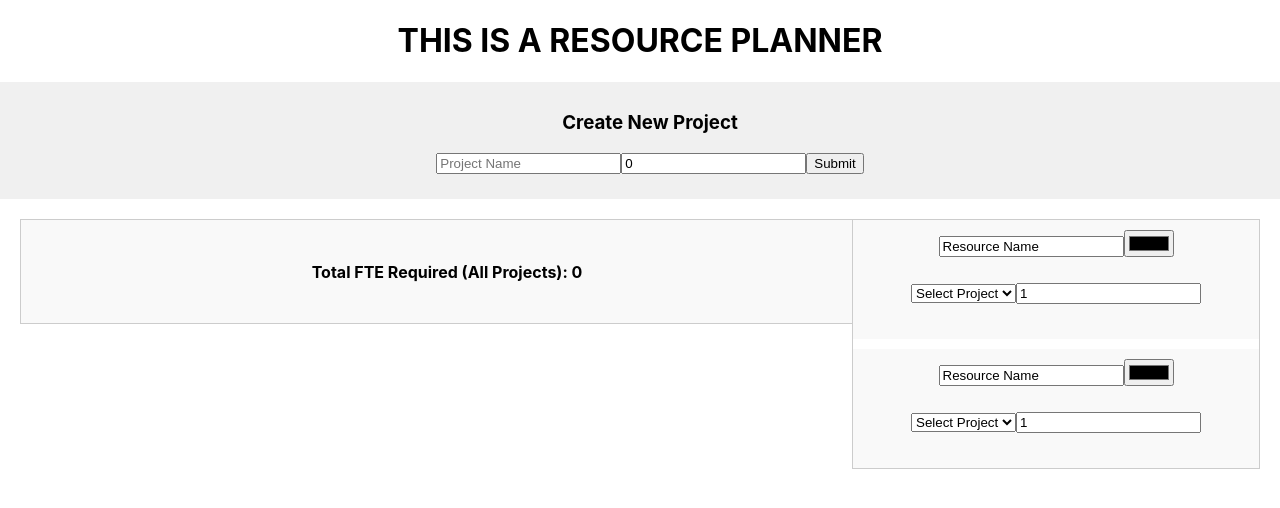
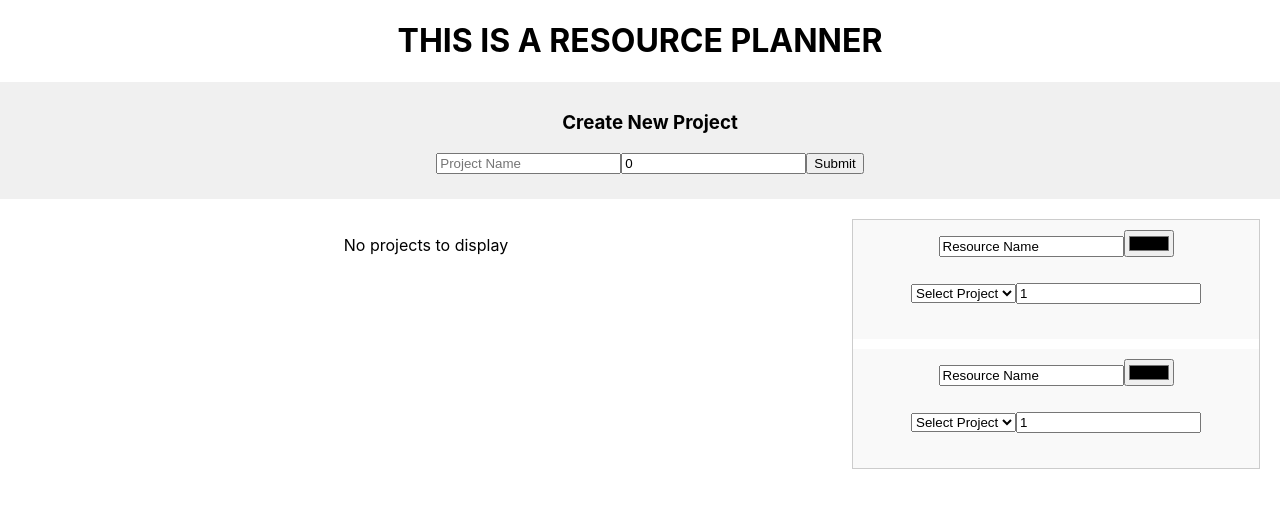
Before and after one commit to heyimannie/anniesresourceplanner, a React (Create React App) app: page / in a window 1280 px wide. Shown: the top 508 px of the page. Built offline with nearby package versions, Linux system fonts and the light colour scheme.

Commit message:
bar chart percentage mod

```diff
--- a/src/components/BarChart.js
+++ b/src/components/BarChart.js
@@ -1,14 +1,18 @@
 import React from 'react';
 
 const BarChart = ({ projects }) => {
-  let total = projects.reduce((sum, project) => sum + project.fte, 0);
+  if (projects.length === 0) return <p>No projects to display</p>;
+
+  // Find the project with the highest FTE
+  const maxFte = Math.max(...projects.map(project => project.fte), 0);
 
   return (
     <div className="bar-chart-container">
-      <h4>Total FTE Required (All Projects): {total}</h4>
+      <h4>FTE Distribution (Max: {maxFte})</h4>
       <div className="bars">
         {projects.map((project, index) => {
-          const barWidth = (project.fte / total) * 100 || 0; // Calculate width as a percentage
+          // Adjust each bar's width relative to the highest FTE
+          const barWidth = (project.fte / maxFte) * 100 || 0; // Percentage width relative to the max FTE
           return (
             <div key={index} className="bar-wrapper">
               <div
```
